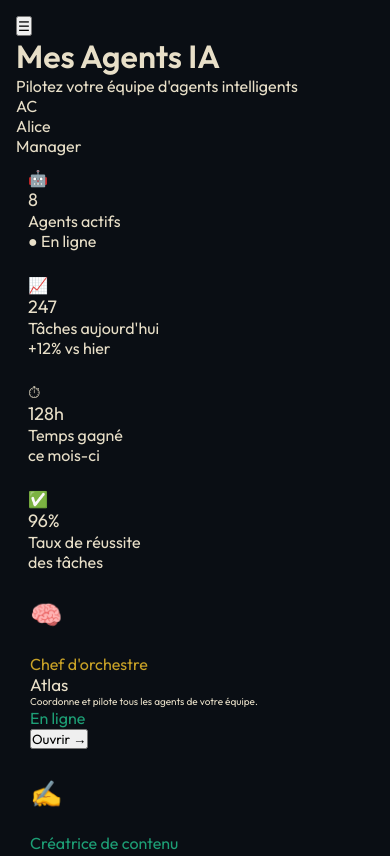
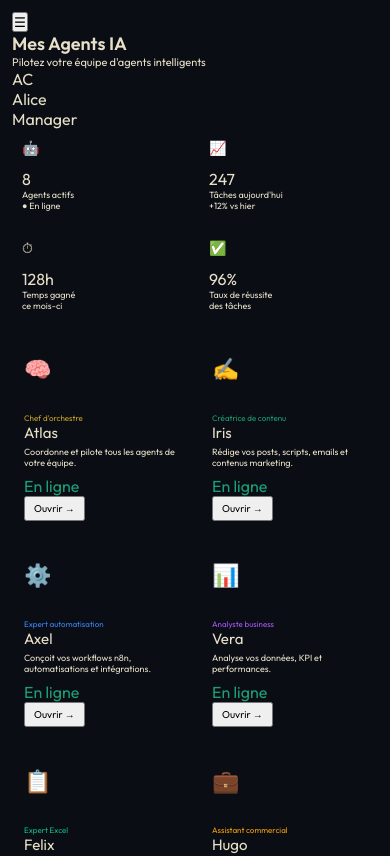
Before and after one commit to adrien-athenia/athenia, a Next.js app: page / in a window 390 px wide. Shown: the top 856 px of the page. Built offline with nearby package versions, Linux system fonts and the light colour scheme.

Commit message:
fix grille mobile

```diff
--- a/app/page.module.css
+++ b/app/page.module.css
@@ -9,24 +9,38 @@
     width: 210px;
   }
 
-  .sidebarOpen {
-    left: 0 !important;
-  }
-
+  .sidebarOpen { left: 0 !important; }
   .overlay { display: block; }
   .hamburger { display: block; }
   .btnNew { display: none; }
   .bell { display: none; }
+  .main { padding: 12px; width: 100%; }
 
-  .statsGrid { grid-template-columns: repeat(2, 1fr); gap: 10px; }
-  .statCard { padding: 12px; gap: 10px; }
-  .statNum { font-size: 18px; }
+  .statsGrid {
+    display: grid !important;
+    grid-template-columns: 1fr 1fr !important;
+    gap: 8px;
+    margin-bottom: 16px;
+  }
 
-  .agentsGrid { grid-template-columns: repeat(2, 1fr); gap: 12px; }
-  .agentCard { padding: 14px; }
-  .agentAvatar { width: 56px; height: 56px; font-size: 26px; }
-  .agentName { font-size: 17px; }
-  .agentDesc { font-size: 10px; }
+  .statCard { padding: 10px; gap: 8px; }
+  .statIcon { width: 30px; height: 30px; font-size: 14px; }
+  .statNum { font-size: 16px; }
+  .statLabel { font-size: 9px; }
+  .statSub { font-size: 9px; }
 
-  .main { padding: 16px; width: 100%; }
+  .agentsGrid {
+    display: grid !important;
+    grid-template-columns: 1fr 1fr !important;
+    gap: 10px;
+  }
+
+  .agentCard { padding: 12px; }
+  .agentAvatar { width: 50px; height: 50px; font-size: 22px; margin: 6px 0 8px; }
+  .agentRole { font-size: 8px; }
+  .agentName { font-size: 15px; margin-bottom: 4px; }
+  .agentDesc { font-size: 9px; margin-bottom: 8px; }
+  .openBtn { padding: 4px 8px; font-size: 10px; }
+  .pageTitle { font-size: 18px; }
+  .pageSub { font-size: 11px; }
 }
```
